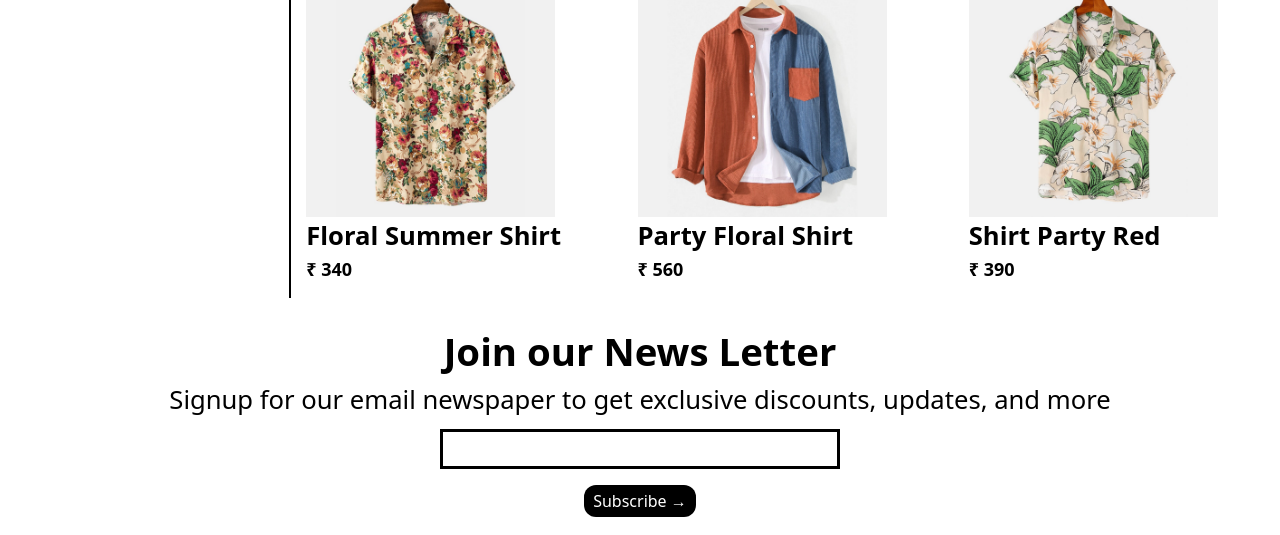
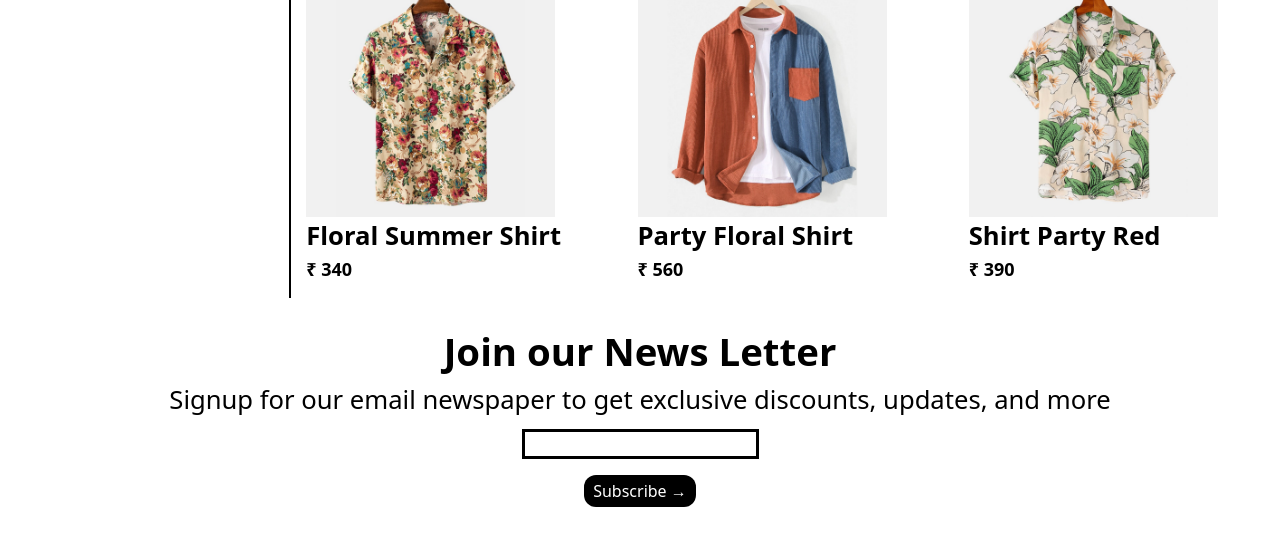
Before and after one commit to Vidhya2302/Nostra, a plain HTML site: page collection.html in a window 1280 px wide. Shown: the part 853-1388 px from the top of the page. Drawn offline with nearby package versions, Linux system fonts and the light colour scheme.

Commit message:
file modified

```diff
--- a/collection.html
+++ b/collection.html
@@ -185,7 +185,7 @@
       <p class="font-bold " style="font-size: 3vw;">Join our News Letter</p>
       <p style="font-size: 2vw;">Signup for our email newspaper to get exclusive discounts, updates, and more
       </p>
-      <input style="border:solid black; width:400px; height: 40px; margin-top: 10px;" type="text"><br>
+      <input style="border:solid black; margin-top: 10px;" type="text"><br>
 
       <button class="bg-black text-white rounded-xl h-8 w-28 m-4"> Subscribe &rarr;
       </button>
```
Also changed, not shown: index.html (+1 -1 lines).
